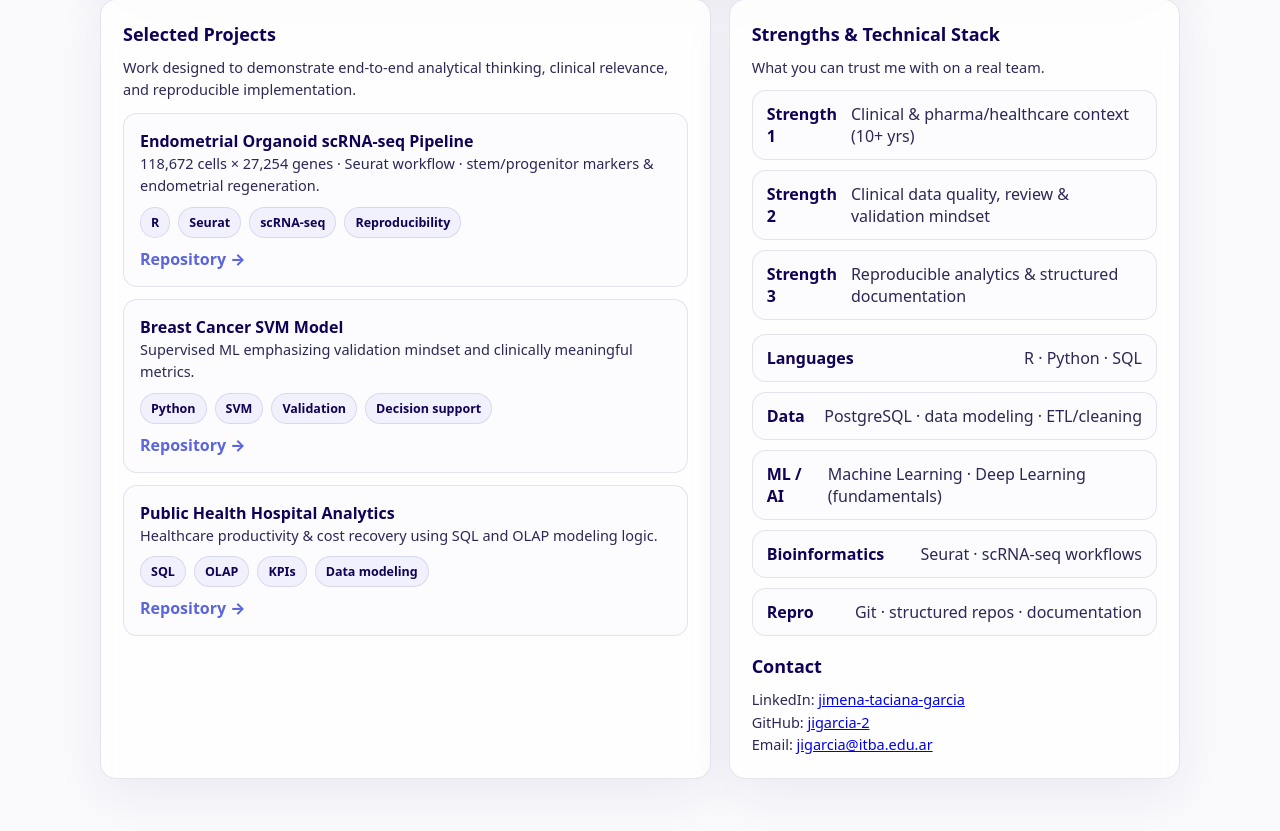
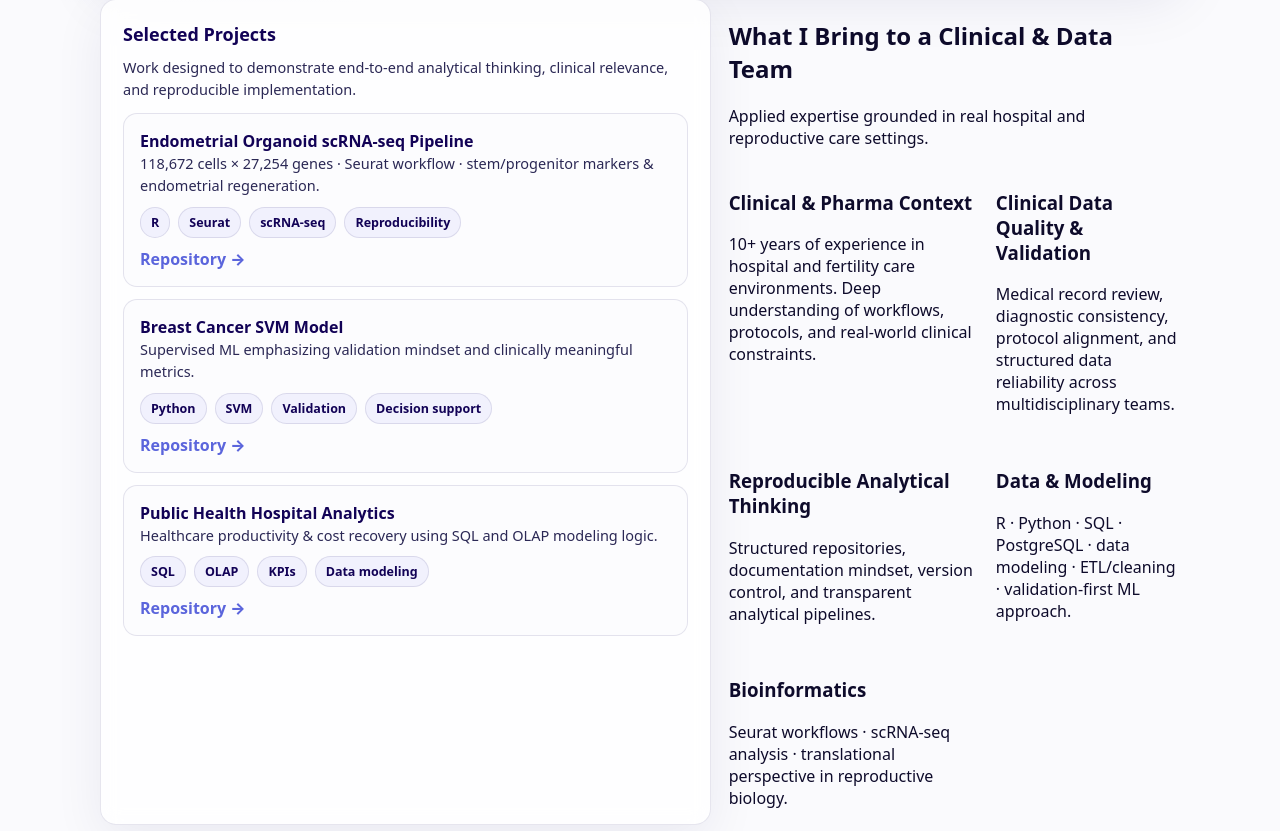
Before and after one commit to jigarcia-2/jigarcia-2.github.io, a plain HTML site: page index.html in a window 1280 px wide. Shown: the part 529-1360 px from the top of the page. Drawn offline with Linux system fonts and the light colour scheme.

Commit message:
changes2
Updated section to highlight skills and experiences relevant to clinical and data teams.

```diff
--- a/index.html
+++ b/index.html
@@ -327,35 +327,41 @@ h1{
 
     </section>
 
-    <section id="stack" class="card">
-      <h2>Strengths & Technical Stack</h2>
-      <p class="small">What you can trust me with on a real team.</p>
+   <section class="section">
+  <h2>What I Bring to a Clinical & Data Team</h2>
+  <p class="section-subtitle">
+    Applied expertise grounded in real hospital and reproductive care settings.
+  </p>
 
-      <div class="stackrow">
-        <b>Strength 1</b><span>Clinical & pharma/healthcare context (10+ yrs)</span>
-      </div>
-      <div class="stackrow">
-        <b>Strength 2</b><span>Clinical data quality, review & validation mindset</span>
-      </div>
-      <div class="stackrow">
-        <b>Strength 3</b><span>Reproducible analytics & structured documentation</span>
+  <div class="grid">
+
+    <div class="item">
+      <h3>Clinical & Pharma Context</h3>
+      <p>10+ years of experience in hospital and fertility care environments. Deep understanding of workflows, protocols, and real-world clinical constraints.</p>
     </div>
 
-      <div class="stackrow" style="margin-top:14px;">
-        <b>Languages</b><span>R · Python · SQL</span>
+    <div class="item">
+      <h3>Clinical Data Quality & Validation</h3>
+      <p>Medical record review, diagnostic consistency, protocol alignment, and structured data reliability across multidisciplinary teams.</p>
     </div>
-      <div class="stackrow">
-        <b>Data</b><span>PostgreSQL · data modeling · ETL/cleaning</span>
+
+    <div class="item">
+      <h3>Reproducible Analytical Thinking</h3>
+      <p>Structured repositories, documentation mindset, version control, and transparent analytical pipelines.</p>
     </div>
-      <div class="stackrow">
-        <b>ML / AI</b><span>Machine Learning · Deep Learning (fundamentals)</span>
+
+    <div class="item">
+      <h3>Data & Modeling</h3>
+      <p>R · Python · SQL · PostgreSQL · data modeling · ETL/cleaning · validation-first ML approach.</p>
     </div>
-      <div class="stackrow">
-        <b>Bioinformatics</b><span>Seurat · scRNA-seq workflows</span>
+
+    <div class="item">
+      <h3>Bioinformatics</h3>
+      <p>Seurat workflows · scRNA-seq analysis · translational perspective in reproductive biology.</p>
     </div>
-      <div class="stackrow">
-        <b>Repro</b><span>Git · structured repos · documentation</span>
+
   </div>
+</section>
 
       <section id="contact" style="margin-top:16px;">
         <h2 style="margin-top:18px;">Contact</h2>
```
Lines whose indentation alone changed are shown as unchanged.
